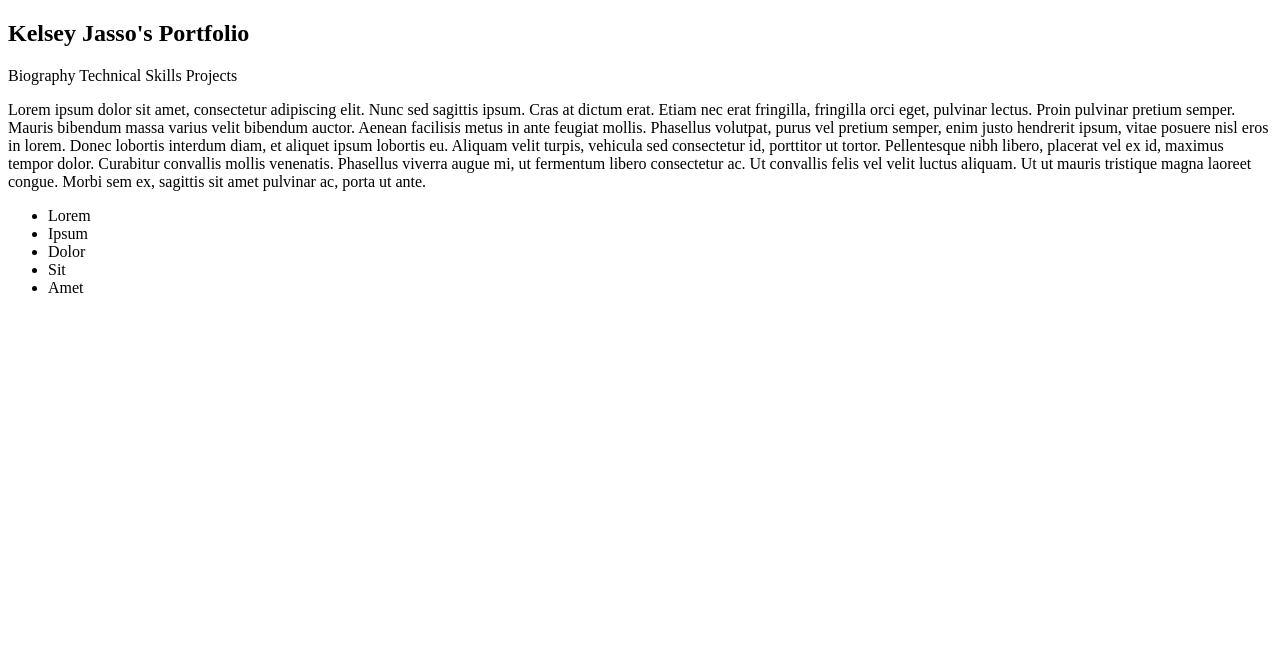
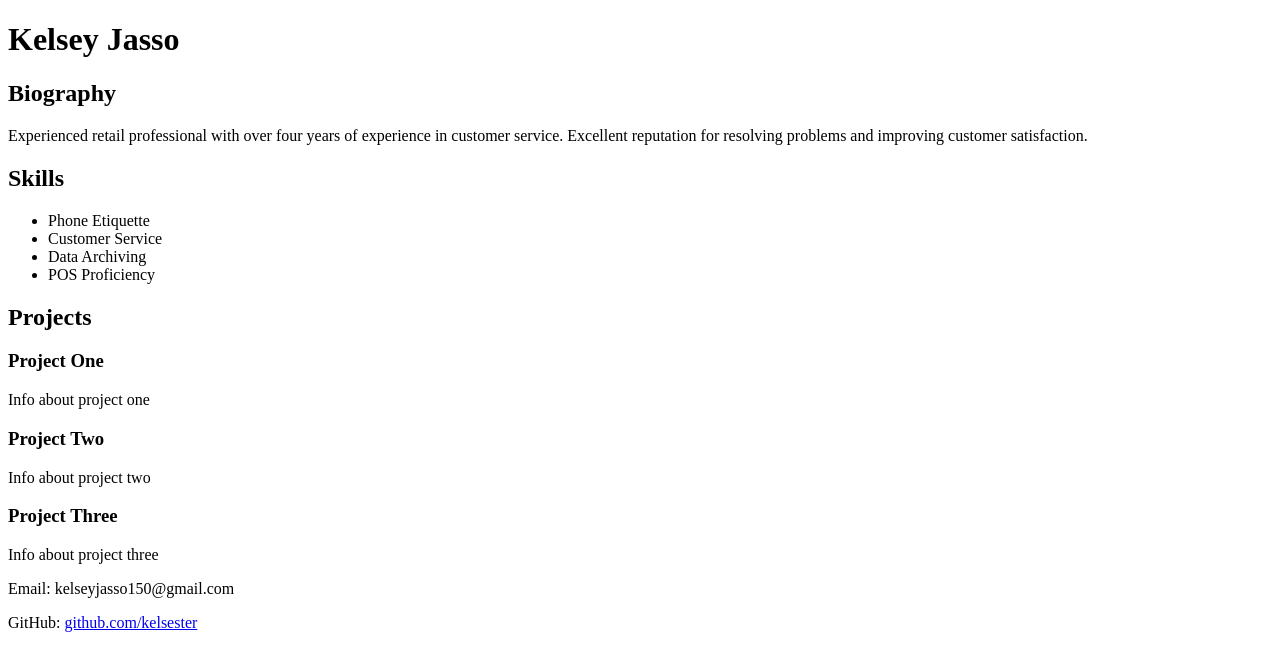
Before and after one commit to kelsester/COMP001A.Assignment1, a plain HTML site: page COMP001A.Assignment2/index.html in a window 1280 px wide. Drawn offline with Linux system fonts and the light colour scheme.

Commit message:
changed everything

```diff
--- a/COMP001A.Assignment2/index.html
+++ b/COMP001A.Assignment2/index.html
@@ -6,38 +6,38 @@
     <title>Kelsey Jasso Portfolio</title>
 </head>
 <body>
-    <div class="content">
-        <header class="head">
-            <div class="name">
-                <h2>Kelsey Jasso's Portfolio</h2>
-            </div>
-            <nav class="nav">
-                <a>Biography</a>
-                <a>Technical Skills</a>
-                <a>Projects</a>
-            </nav>
-        </header>
-        <div class="bio"> <!--this is a biography section-->
-            <p>Lorem ipsum dolor sit amet, consectetur adipiscing elit. Nunc sed sagittis ipsum. Cras at dictum erat. Etiam nec erat fringilla, fringilla orci eget, pulvinar lectus. Proin pulvinar pretium semper. Mauris bibendum massa varius velit bibendum auctor. Aenean facilisis metus in ante feugiat mollis. Phasellus volutpat, purus vel pretium semper, enim justo hendrerit ipsum, vitae posuere nisl eros in lorem. Donec lobortis interdum diam, et aliquet ipsum lobortis eu. Aliquam velit turpis, vehicula sed consectetur id, porttitor ut tortor. Pellentesque nibh libero, placerat vel ex id, maximus tempor dolor. Curabitur convallis mollis venenatis. Phasellus viverra augue mi, ut fermentum libero consectetur ac. Ut convallis felis vel velit luctus aliquam. Ut ut mauris tristique magna laoreet congue. Morbi sem ex, sagittis sit amet pulvinar ac, porta ut ante.</p>
-        </div>
-        <div class="skills"> <!--this is a skills section-->
-            <ul>
-                <li>Lorem</li>
-                <li>Ipsum</li>
-                <li>Dolor</li>
-                <li>Sit</li>
-                <li>Amet</li>
-            </ul>
-        </div>
-        <div class="projects"> <!--this is a projects section-->
-            <div class="project_one"></div>
-            <div class="project_two"></div>
-            <div class="project_three"></div>
-        </div>
-        <footer class="socials"> <!--this is a contact and socials section-->
 
-        </footer>
+    <header class="header">
+        <h1>Kelsey Jasso</h1>
+    </header>
+    <div class="biography"> <!--this is the biography section-->
+        <h2>Biography</h2>
+        <p>
+            Experienced retail professional with over four years of experience in customer service. Excellent reputation for resolving problems and improving customer satisfaction.
+        </p>
     </div>
+    <div class="skills"> <!--this is the skills section-->
+        <h2>Skills</h2>
+        <ul>
+            <li>Phone Etiquette</li>
+            <li>Customer Service</li>
+            <li>Data Archiving</li>
+            <li>POS Proficiency</li>
+        </ul>
+    </div>
+    <div class="projects"> <!--this is the projects section-->
+        <h2>Projects</h2>
+        <h3>Project One</h3>
+        <p>Info about project one</p>
+        <h3>Project Two</h3>
+        <p>Info about project two</p>
+        <h3>Project Three</h3>
+        <p>Info about project three</p>
+    </div>
+    <footer class="footer">
+        <p>Email: kelseyjasso150@gmail.com</p>
+        <p>GitHub: <a href="github.com/kelsester">github.com/kelsester</a></p>
+    </footer>
 
 </body>
 </html>
```
